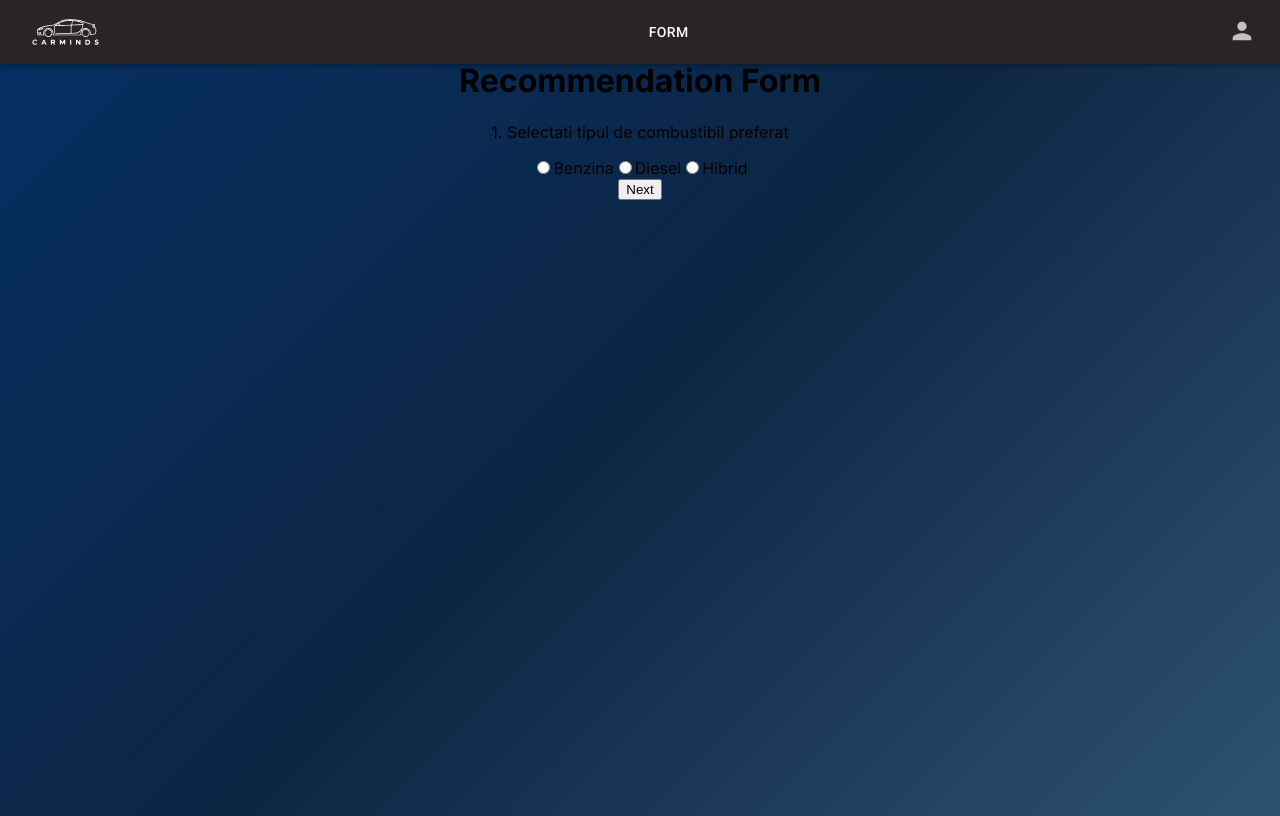
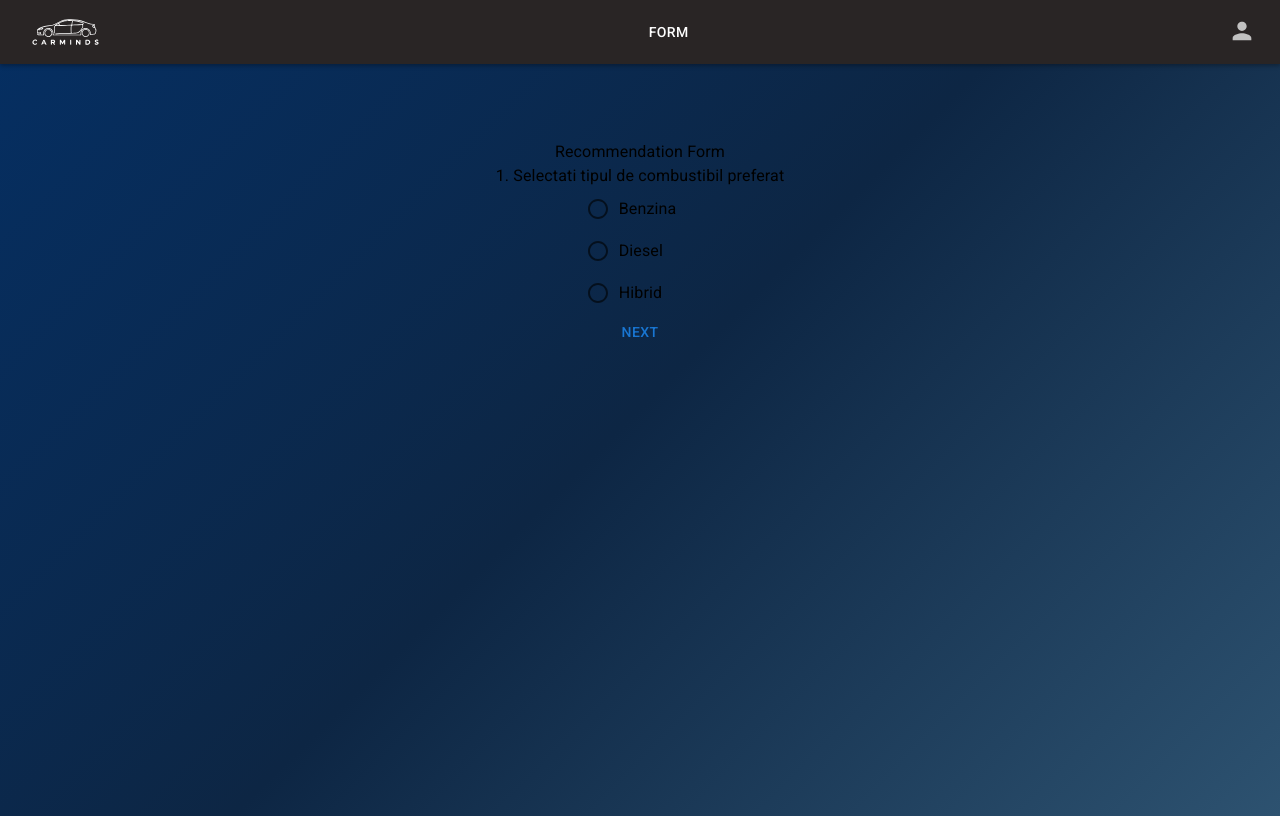
Before and after one commit to stefanoctavian85/Car-Recommendation-App, a React (Vite) app in the folder frontend/: page /form in a window 1280 px wide. Built offline with nearby package versions, Linux system fonts and the light colour scheme; sample sign-in values are in the browser's storage.

Commit message:
Changed form component

```diff
--- a/frontend/package.json
+++ b/frontend/package.json
@@ -10,6 +10,7 @@
     "preview": "vite preview"
   },
   "dependencies": {
+    "@base-ui-components/react": "^1.0.0-alpha.6",
     "@emotion/react": "^11.14.0",
     "@emotion/styled": "^11.14.0",
     "@mui/icons-material": "^6.4.7",
--- a/frontend/src/components/Form/Form.css
+++ b/frontend/src/components/Form/Form.css
@@ -0,0 +1,3 @@
+.form-page {
+    margin-top: 100px;
+}
--- a/frontend/src/components/Form/Form.jsx
+++ b/frontend/src/components/Form/Form.jsx
@@ -1,6 +1,10 @@
 import './Form.css';
 import data from '../../assets/data.jsx';
 import React, { useState, useContext, useEffect } from 'react';
+import { Container, Box, Typography, FormControl, RadioGroup, FormControlLabel, Radio, Button, Grid2, Slider, Input } from '@mui/material';
+import { NumberField } from '@base-ui-components/react/number-field';
+import AddIcon from '@mui/icons-material/Add';
+import RemoveIcon from '@mui/icons-material/Remove';
 import { useNavigate } from 'react-router-dom';
 import AppContext from '../../state/AppContext.jsx';
 import { SERVER } from '../../config/global.jsx';
@@ -10,6 +14,7 @@ function Form() {
     const { auth, cars } = useContext(AppContext);
     const [index, setIndex] = useState(0);
     const [rangeValue, setRangeValue] = useState(0);
+    const [currentValue, setCurrentValue] = useState(0);
     const [responses, setResponses] = useState([]);
     const [validResponse, setValidResponse] = useState(false);
     const [finalResponse, setFinalResponse] = useState('');
@@ -31,6 +36,24 @@ function Form() {
             setFinalResponse(e.target.value);
             setValidResponse(true);
         }
+    }
+
+    function checkInput(e, min, max) {
+        if (e.target.value < min) {
+            setFinalResponse(min);
+            setValidResponse(true);
+        } else {
+            setFinalResponse(max);
+            setValidResponse(true);
+        }
+    }
+
+    function handleDecrement(min) {
+        setCurrentValue((prev) => Math.max(prev - 1, min));
+    }
+
+    function handleIncrement(max) {
+        setCurrentValue((prev) => Math.min(prev + 1, max));
     }
 
     function handleResponses() {
@@ -58,6 +81,7 @@ function Form() {
         const userId = jwtDecode(auth.token).id;
 
         const updatedResponses = [...responses, finalResponse];
+        console.log(updatedResponses);
 
         const response = await fetch(`${SERVER}/api/users/${userId}/forms`, {
             method: 'POST',
@@ -81,68 +105,115 @@ function Form() {
     }
 
     return (
-        <div className='form-page'>
-            <h1>Recommendation Form</h1>
-            <div className='form-container'>
+        <Container className='form-page'>
+            <Box className='form-title'>
+                <Typography component='h2' className='form-text'>Recommendation Form</Typography>
+            </Box>
+            <Box className='form-container'>
                 {
                     index < maxQuestions ? (
-                        <div>
-                            <div className='form-question'>
-                                <p>{index + 1}. {data[index].question}</p>
-                            </div>
+                        <Box>
+                            <Box className='form-question'>
+                                <Typography component='h3' className='question'>
+                                    {index + 1}. {data[index].question}
+                                </Typography>
+                            </Box>
                             {
-                                data[index].type === 'choice' ? (
-                                    <div className='form-option choice'>
+                                data[index].type === 'choice' && (
+                                    <Box className='form-option choice'>
+                                        <FormControl>
+                                            <RadioGroup
+                                                onClick={handleFinalResponse}
+                                            >
                                                 {
                                                     data[index].options.map((item, index) => (
-                                                <label key={index}>
-                                                    <input
-                                                        type='radio'
-                                                        name='question'
+                                                        <FormControlLabel
+                                                            key={index}
                                                             value={item}
-                                                        checked={finalResponse === item}
-                                                        onChange={handleFinalResponse}
-                                                        required
-                                                    ></input>
-                                                    {item}
-                                                </label>
+                                                            label={item}
+                                                            control={<Radio />}
+                                                        />
                                                     ))
                                                 }
-                                    </div>
-                                ) : data[index].type === 'range' ? (
-                                    <div className='form-option range'>
-                                        <input
-                                            type='range'
-                                            min={data[index].min}
-                                            max={data[index].max}
-                                            step={data[index].step}
-                                            value={rangeValue}
+                                            </RadioGroup>
+                                        </FormControl>
+                                    </Box>
+                                )
+                            }
+
+                            {
+                                data[index].type === 'range' && (
+                                    <Box className='form-option range'>
+                                        <Grid2>
+                                            <Grid2 className='grid-slider'>
+                                                <Slider
                                                     onChange={(e) => {
                                                         setRangeValue(e.target.value);
                                                         handleFinalResponse(e);
                                                     }}
-                                            required
-                                        >
-                                        </input>
-                                        <h1>
-                                            {rangeValue}
-                                        </h1>
-                                    </div>
-                                ) : (
-                                    <div className='form-option number'>
-                                        <input
-                                            type='number'
+                                                    value={parseFloat(rangeValue)}
+                                                    defaultValue={data[index].min}
                                                     min={data[index].min}
                                                     max={data[index].max}
-                                            onChange={handleFinalResponse}
-                                            value={finalResponse}
-                                            required
-                                        ></input>
-                                    </div>
+                                                    aria-labelledby='input-slider'
+                                                />
+                                            </Grid2>
+
+                                            <Grid2 className='grid-slider-input'>
+                                                <Input
+                                                    value={parseFloat(rangeValue)}
+                                                    onChange={(e) => {
+                                                        setRangeValue(e.target.value);
+                                                        handleFinalResponse(e);
+                                                    }}
+                                                    onBlur={(e) => checkInput(e, data[index].min, data[index].max)}
+                                                    inputProps={{
+                                                        step: 10,
+                                                        min: data[index].min,
+                                                        max: data[index].max,
+                                                        type: 'number',
+                                                        'aria-labelledby': 'input-slider'
+                                                    }}
+                                                />
+                                            </Grid2>
+                                        </Grid2>
+                                    </Box>
                                 )
                             }
-                            <div className='form-button'>
-                                <button className='form-btn' onClick={() => {
+
+                            {
+                                data[index].type === 'number' && (
+                                    <Box className='form-option number'>
+                                        <NumberField.Root defaultValue={data[index].min}>
+                                            <NumberField.Group>
+                                                <NumberField.Decrement
+                                                    onClick={() => handleDecrement(data[index].min)}
+                                                    disabled={currentValue <= data[index].min}
+                                                >
+                                                    <RemoveIcon />
+                                                </NumberField.Decrement>
+                                                <NumberField.Input
+                                                    value={currentValue}
+                                                    onChange={handleFinalResponse}
+                                                    onBlur={(e) => checkInput(e, data[index].min, data[index].max)}
+                                                    inputprops={{
+                                                        min: data[index].min,
+                                                        max: data[index].max,
+                                                    }}
+                                                />
+                                                <NumberField.Increment
+                                                    onClick={() => handleIncrement(data[index].max)}
+                                                    disabled={currentValue >= data[index].max}
+                                                >
+                                                    <AddIcon />
+                                                </NumberField.Increment>
+                                            </NumberField.Group>
+                                        </NumberField.Root>
+                                    </Box>
+                                )
+                            }
+                            <Box className='form-button'>
+                                <Button onClick={() => {
                                     if (index < maxQuestions - 1) {
                                         handleResponses();
                                     } else {
@@ -152,26 +223,15 @@ function Form() {
                                     {
                                         index < maxQuestions - 1 ? 'Next' : 'Save form'
                                     }
-                                </button>
-                            </div>
-                        </div>
+                                </Button>
+                            </Box>
+                        </Box>
                     ) : (
-                        <div>
-                            <ul>
-                                {
-                                    predictions.map((element, indexCar) => (
-                                        <div key={indexCar}>
-                                            <li>{element}</li>
-                                            <button onClick={() => selectCar(indexCar)}>Select</button>
-                                        </div>
-                                    ))
-                                }
-                            </ul>
-                        </div>
+                        <Box></Box>
                     )
                 }
-            </div>
-        </div>
+            </Box>
+        </Container>
     );
 }
 
```
Also changed, not shown: 1 other file (tests, documents, lock files or other folders). Lines whose indentation alone changed are shown as unchanged.
